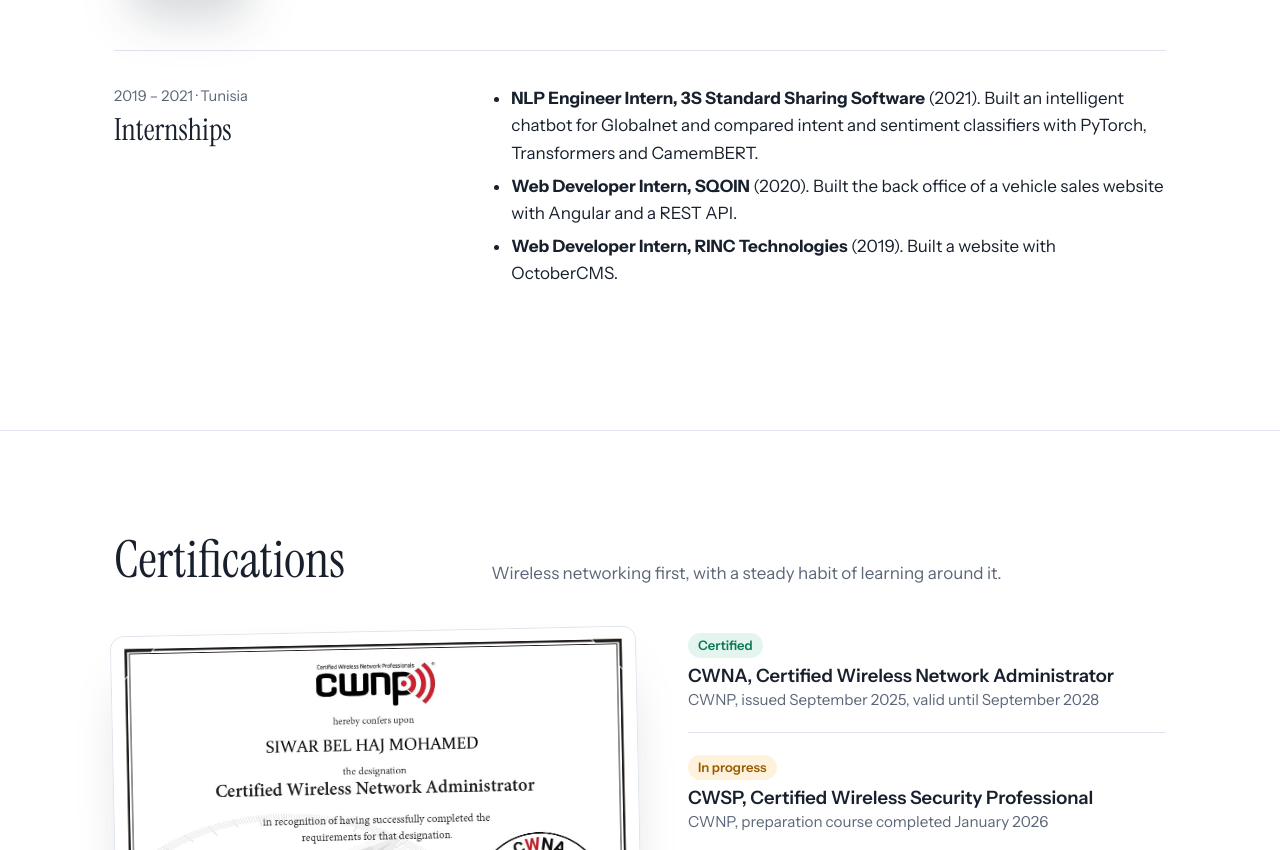
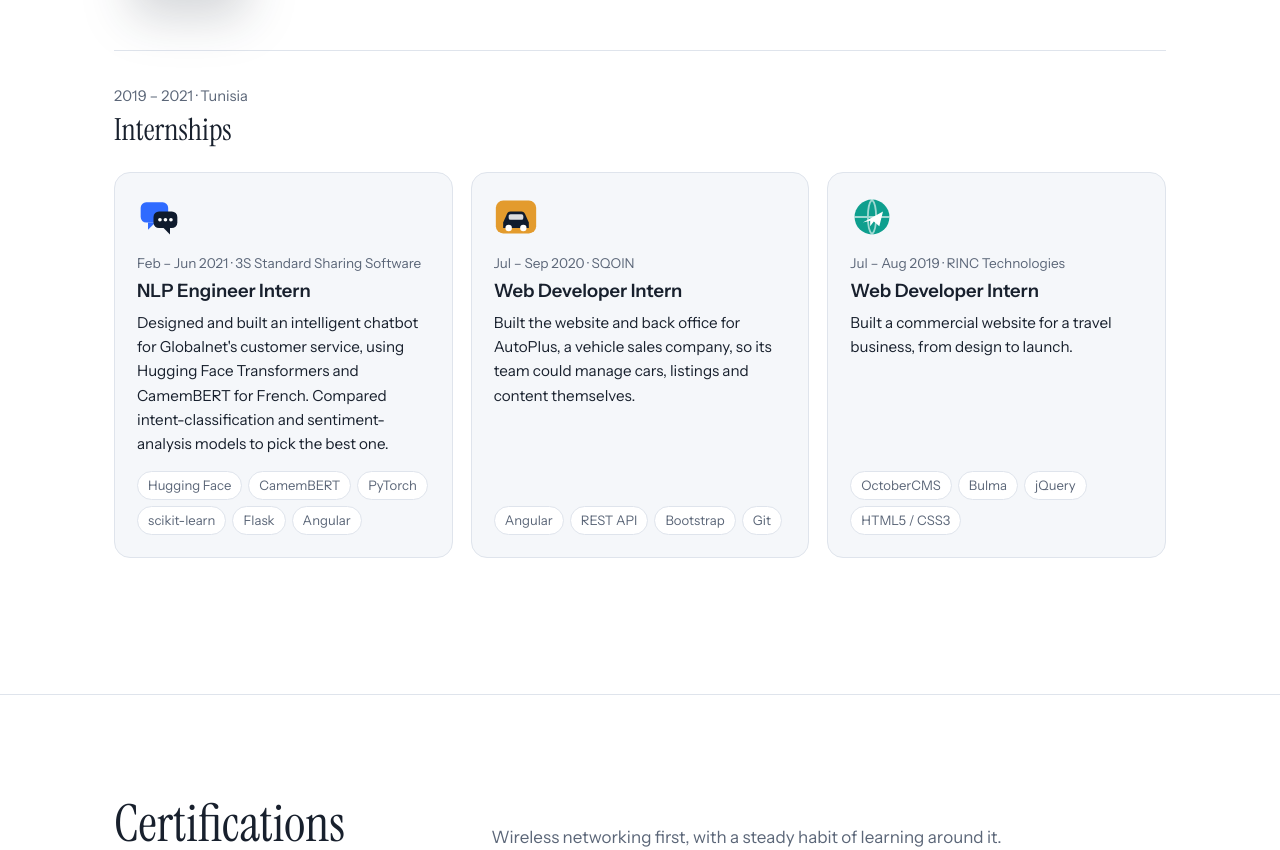
Before and after one commit to siwarBM/siwarBM.github.io, a plain HTML site: page index.html in a window 1280 px wide. Shown: the part 4055-4905 px from the top of the page. Drawn offline with Linux system fonts and the light colour scheme.

Commit message:
Improve internships section

```diff
--- a/index.html
+++ b/index.html
@@ -141,6 +141,14 @@ blockquote{font:italic 400 1.7rem/1.25 var(--serif);color:var(--ink);border-top:
 .job li{margin-bottom:6px}
 .job .cust{margin-top:16px;font-size:.95rem;color:var(--muted)}
 .job .cust b{color:var(--text)}
+.job.wide{grid-template-columns:1fr;gap:20px}
+.interns{display:grid;grid-template-columns:repeat(3,minmax(0,1fr));gap:18px}
+.intern{border:1px solid var(--rule);border-radius:16px;padding:22px;background:var(--paper);display:flex;flex-direction:column}
+.intern svg{width:44px;height:44px;margin-bottom:14px}
+.intern .when{font-size:.85rem;color:var(--muted)}
+.intern h3{margin:4px 0 8px}
+.intern p{font-size:.95rem;flex:1}
+@media(max-width:1000px){.interns{grid-template-columns:1fr}}
 details.more{margin-top:10px}
 details.more summary{cursor:pointer;color:var(--link);font-weight:600;font-size:.95rem;list-style:none;min-height:32px;display:inline-flex;align-items:center}
 details.more summary::-webkit-details-marker{display:none}
@@ -427,17 +435,33 @@ footer{background:var(--ink);color:#7f8ca3;font-size:.88rem;padding:26px 0;borde
         </div>
       </article>
 
-      <article class="job">
+      <article class="job wide">
         <div class="meta">
           <div class="when">2019 – 2021 · Tunisia</div>
           <div class="co">Internships</div>
         </div>
-        <div>
-          <ul>
-            <li><b>NLP Engineer Intern, 3S Standard Sharing Software</b> (2021). Built an intelligent chatbot for Globalnet and compared intent and sentiment classifiers with PyTorch, Transformers and CamemBERT.</li>
-            <li><b>Web Developer Intern, SQOIN</b> (2020). Built the back office of a vehicle sales website with Angular and a REST API.</li>
-            <li><b>Web Developer Intern, RINC Technologies</b> (2019). Built a website with OctoberCMS.</li>
-          </ul>
+        <div class="interns">
+          <div class="intern">
+            <svg viewBox="0 0 48 48" aria-hidden="true"><rect x="4" y="8" width="30" height="22" rx="6" fill="#2f6bff"/><path d="M12 30v8l8-8" fill="#2f6bff"/><rect x="18" y="18" width="26" height="18" rx="6" fill="#0f1b2d"/><path d="M36 36v7l-7-7" fill="#0f1b2d"/><circle cx="25" cy="27" r="2" fill="#fff"/><circle cx="31" cy="27" r="2" fill="#fff"/><circle cx="37" cy="27" r="2" fill="#fff"/></svg>
+            <div class="when">Feb – Jun 2021 · 3S Standard Sharing Software</div>
+            <h3>NLP Engineer Intern</h3>
+            <p>Designed and built an intelligent chatbot for Globalnet's customer service, using Hugging Face Transformers and CamemBERT for French. Compared intent-classification and sentiment-analysis models to pick the best one.</p>
+            <div class="tags"><span class="tag">Hugging Face</span><span class="tag">CamemBERT</span><span class="tag">PyTorch</span><span class="tag">scikit-learn</span><span class="tag">Flask</span><span class="tag">Angular</span></div>
+          </div>
+          <div class="intern">
+            <svg viewBox="0 0 48 48" aria-hidden="true"><rect x="2" y="6" width="44" height="36" rx="8" fill="#e39b2d"/><path d="M10 30l4-9c1-2 2-3 4-3h12c2 0 3 1 4 3l4 9v6H10z" fill="#0f1b2d"/><rect x="16" y="21" width="16" height="6" rx="2" fill="#fff" opacity=".85"/><circle cx="16" cy="36" r="3.5" fill="#fff"/><circle cx="32" cy="36" r="3.5" fill="#fff"/></svg>
+            <div class="when">Jul – Sep 2020 · SQOIN</div>
+            <h3>Web Developer Intern</h3>
+            <p>Built the website and back office for AutoPlus, a vehicle sales company, so its team could manage cars, listings and content themselves.</p>
+            <div class="tags"><span class="tag">Angular</span><span class="tag">REST API</span><span class="tag">Bootstrap</span><span class="tag">Git</span></div>
+          </div>
+          <div class="intern">
+            <svg viewBox="0 0 48 48" aria-hidden="true"><circle cx="24" cy="24" r="19" fill="#0e9f8e"/><path d="M5 24h38M24 5c6 6 6 32 0 38M24 5c-6 6-6 32 0 38" stroke="#fff" stroke-width="2" fill="none" opacity=".6"/><path d="M14 30l22-12-4 16-6-5-4 5v-6z" fill="#fff"/></svg>
+            <div class="when">Jul – Aug 2019 · RINC Technologies</div>
+            <h3>Web Developer Intern</h3>
+            <p>Built a commercial website for a travel business, from design to launch.</p>
+            <div class="tags"><span class="tag">OctoberCMS</span><span class="tag">Bulma</span><span class="tag">jQuery</span><span class="tag">HTML5 / CSS3</span></div>
+          </div>
         </div>
       </article>
     </div>
```
